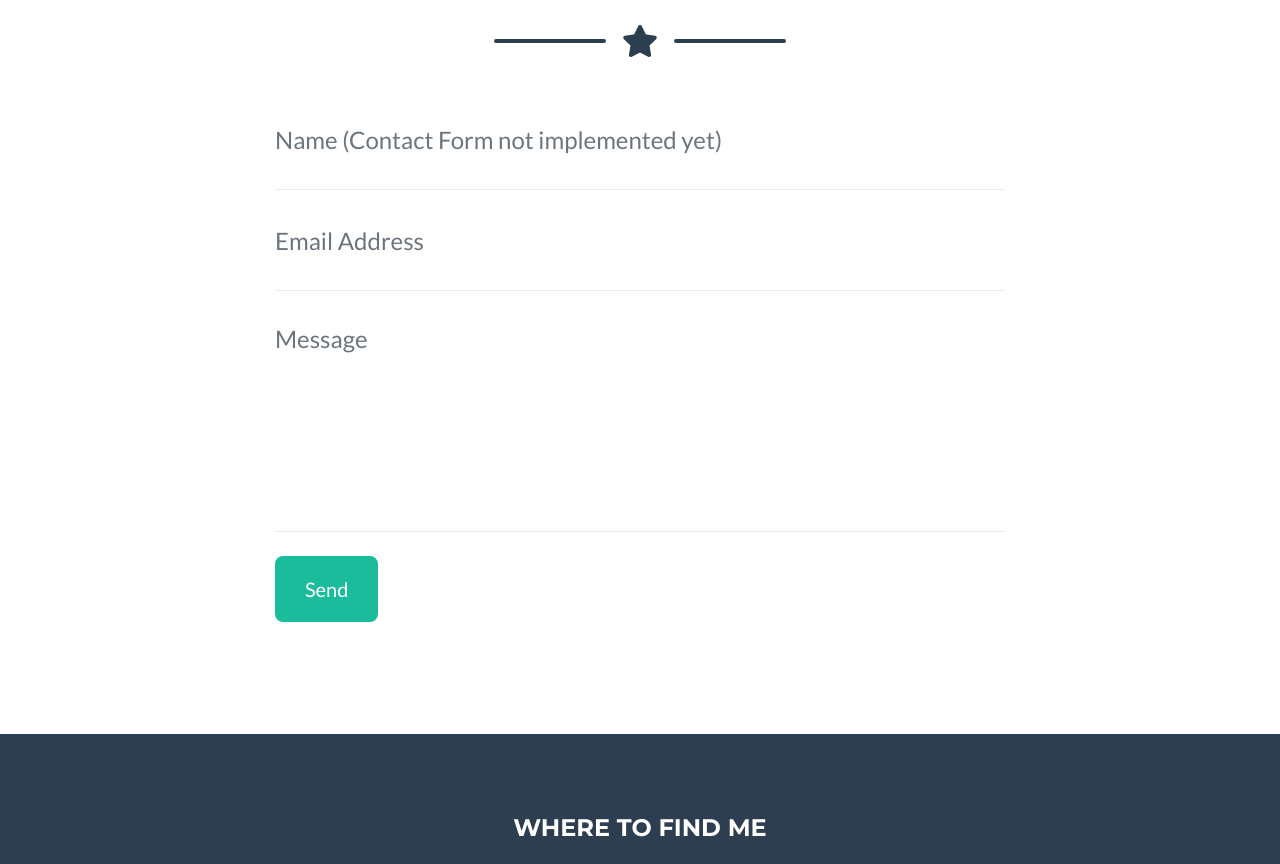
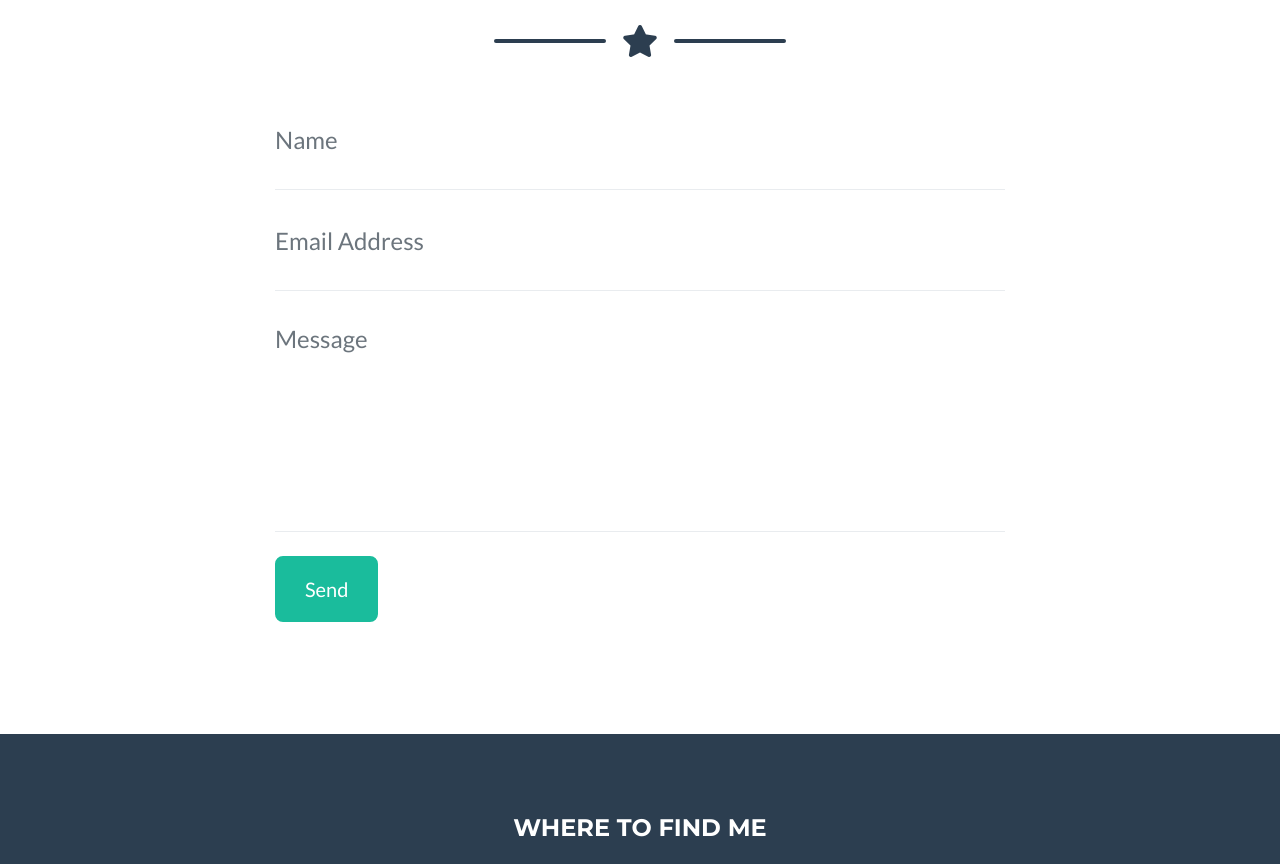
Before and after one commit to D-Ermis/d-ermis.github.io, a website with bundled scripts: page index.html in a window 1280 px wide. Shown: the part 2017-2881 px from the top of the page. Built offline with nearby package versions, Linux system fonts and the light colour scheme.

```diff
--- a/index.html
+++ b/index.html
@@ -252,7 +252,7 @@
                     class="form-control"
                     id="name"
                     type="text"
-                    placeholder="Name (Contact Form not implemented yet)"
+                    placeholder="Name"
                     required="required"
                     data-validation-required-message="Please enter your name."
                   />
```
